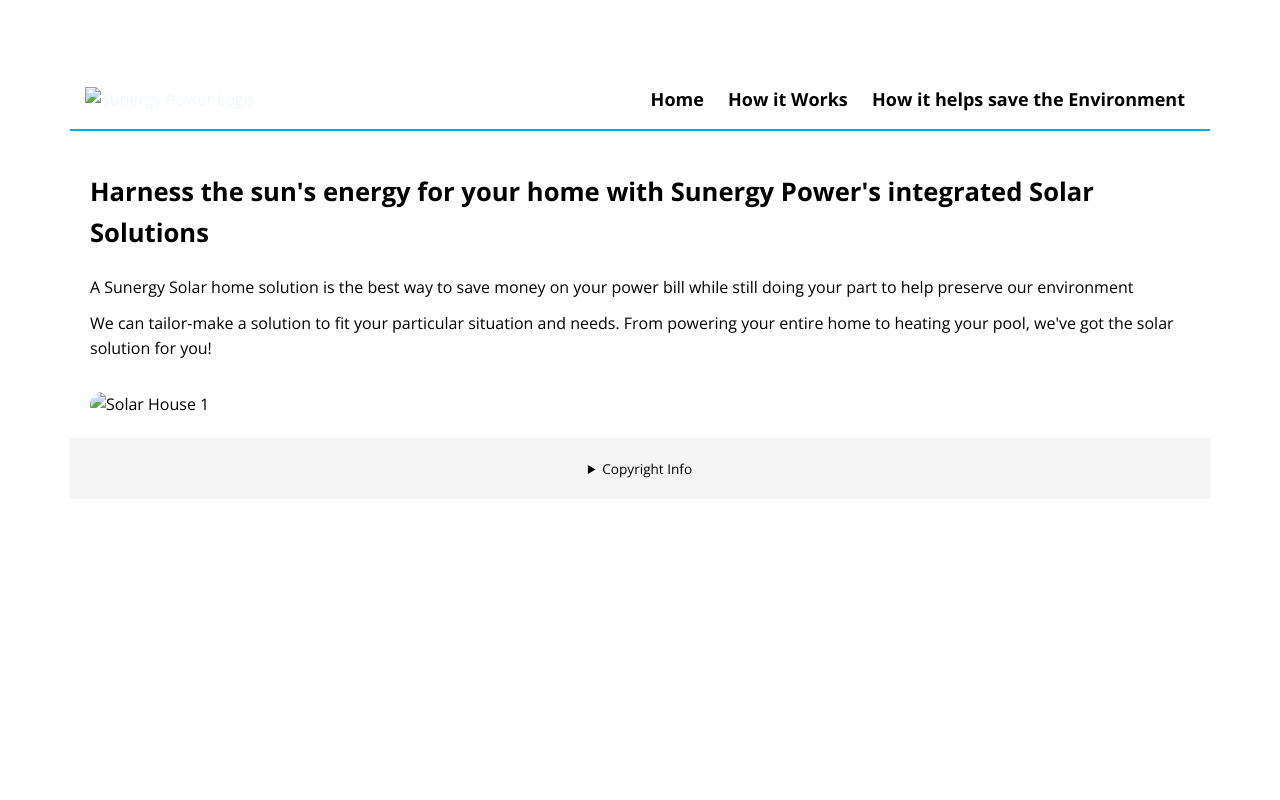
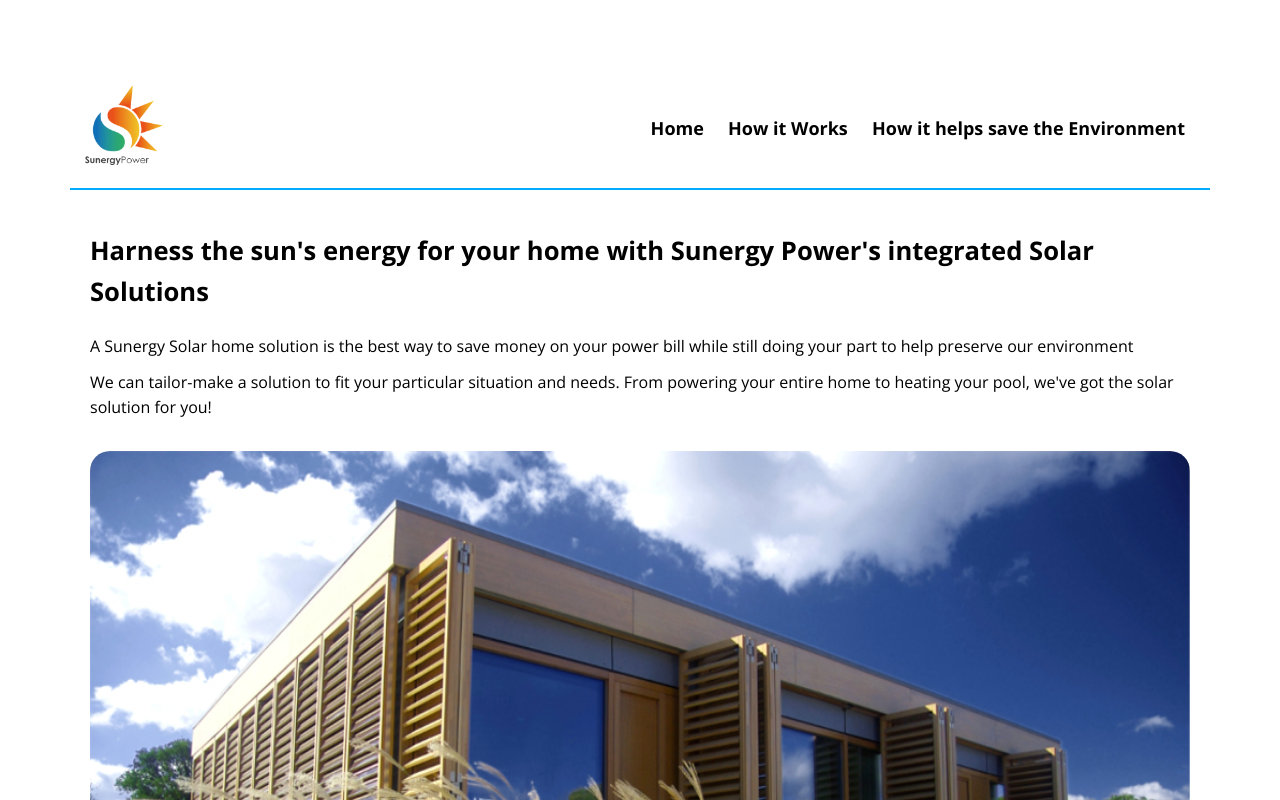
Before and after one commit to rachelr1011/website, a plain HTML site: page index.html in a window 1280 px wide. Shown: the top 800 px of the page. Drawn offline with nearby package versions, Linux system fonts and the light colour scheme.

Commit message:
index.html

```diff
--- a/index.html
+++ b/index.html
@@ -9,7 +9,7 @@
 
   <header>
     <div class="logo">
-      <img src="Sunergy images/logo_small.png" alt="Sunergy Power Logo" />
+      <img src="logo_small.png" alt="Sunergy Power Logo" />
     </div>
     <nav>
       <a href="index.html">Home</a>
@@ -34,7 +34,7 @@
         needs. From powering your entire home to heating your pool, we've got
         the solar solution for you!
       </p>
-      <img src="Sunergy images/solar_house1.jpg" alt="Solar House 1"/>
+      <img src="solar_house1.jpg" alt="Solar House 1"/>
     </section>
   </main>
 
```
